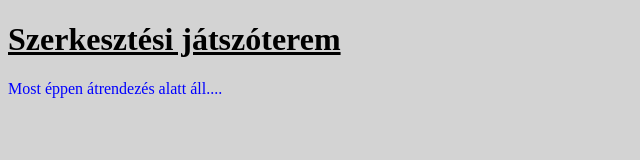
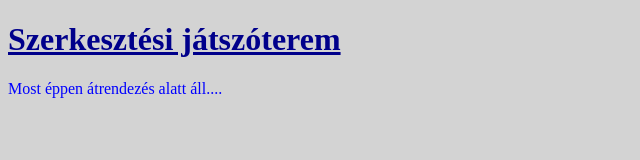
Before and after one commit to szangab2/workplace, a plain HTML site: page index.html in a window 1280 px wide. Shown: the whole page, without its empty margins (0-640 px from the left). Drawn offline with Linux system fonts and the light colour scheme.

Commit message:
Update styles.css

```diff
--- a/style/styles.css
+++ b/style/styles.css
@@ -1,5 +1,5 @@
 * {box-sizing:border-box}
 body {background-color:lightgrey}
 header {box-shadow:5 px 5 px 6 px black; border-left:10 px black}
-h1 {margin-left:auto; margin-right:auto; text-decoration:underline}
+h1 {margin-left:auto; margin-right:auto; text-decoration:underline; color:darkblue}
 p {size:1.5 em; color:blue}
```
